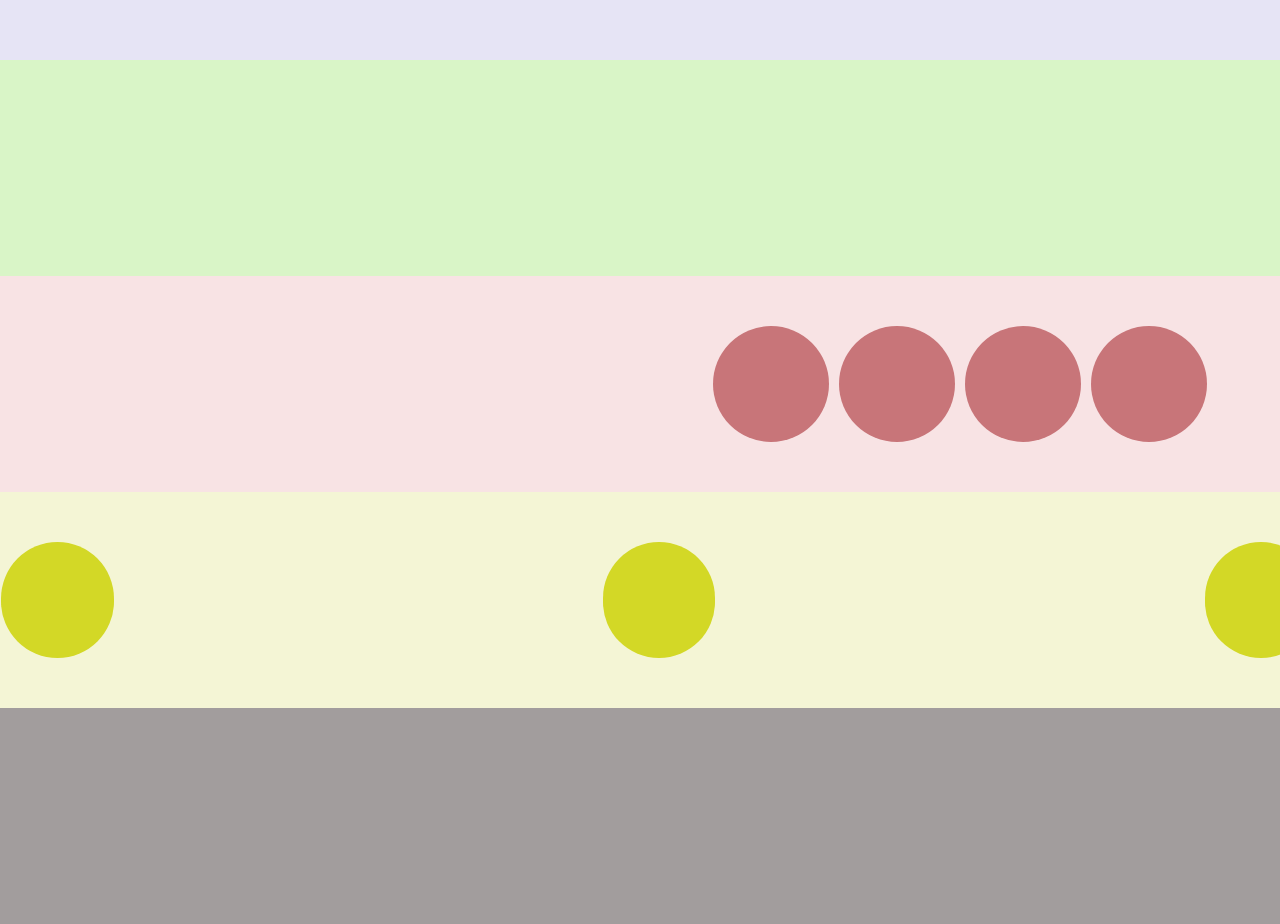
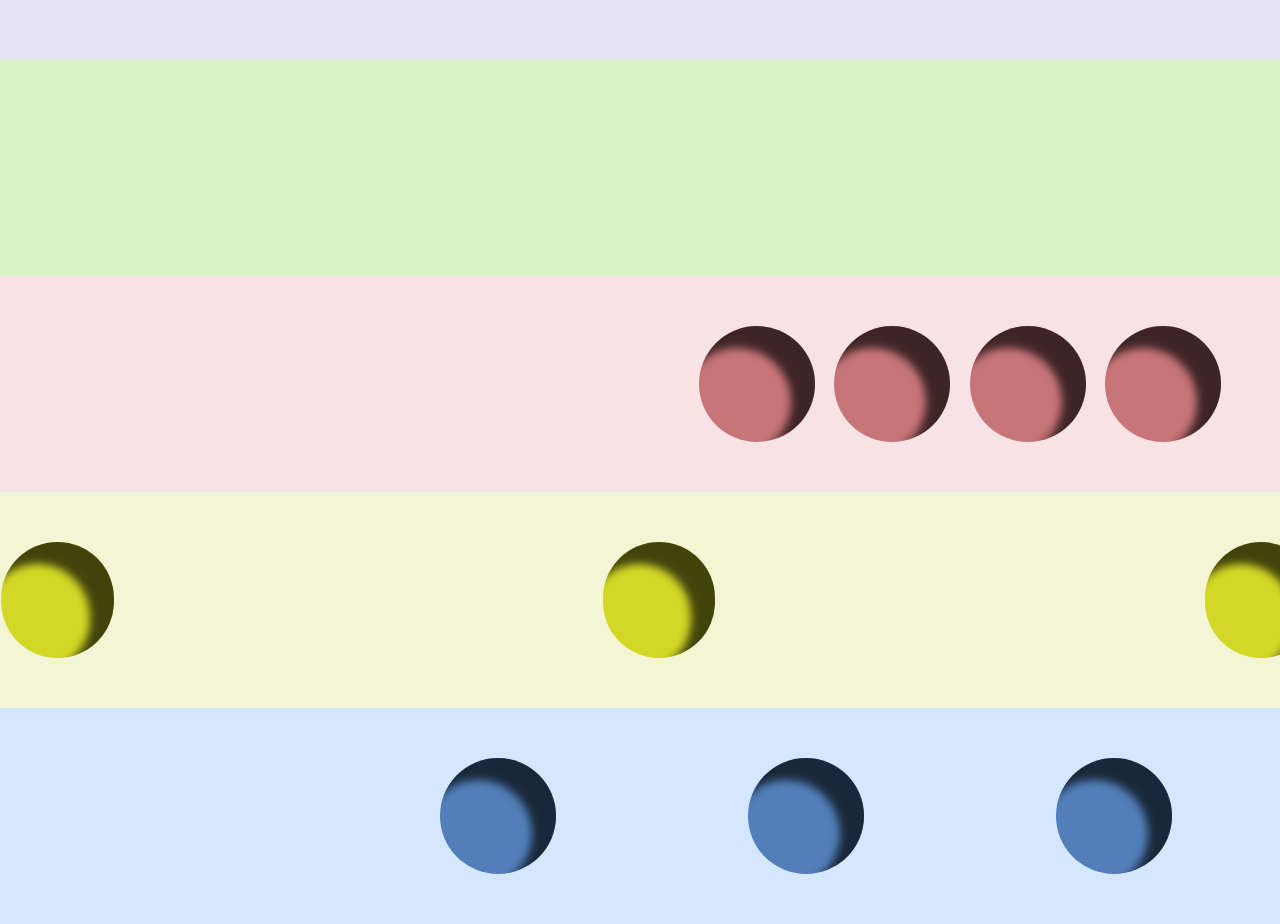
Before and after one commit to Dilansty/FlexDisplay, a plain HTML site: page index.html in a window 1280 px wide. Shown: the part 156-1080 px from the top of the page. Drawn offline with Linux system fonts and the light colour scheme.

Commit message:
linha 5 e ultima

```diff
--- a/index.html
+++ b/index.html
@@ -35,6 +35,12 @@
                 <div class="formas Bolas4 L4C3"></div>
                 <div class="formas Bolas4 L4C4"></div>
             </div>
+            <div class="linhas Linha5">
+                <div class="formas Bolas5 L5C1"></div>
+                <div class="formas Bolas5 L5C2"></div>
+                <div class="formas Bolas5 L5C3"></div>
+                <div class="formas Bolas5 L5C4"></div>
+            </div>
         </div>
     </main>
 
--- a/style.css
+++ b/style.css
@@ -33,24 +33,25 @@ main {
     height: 116px;
     width: 116px;
     border-radius: 1000px;
+     box-shadow: inset -20px 18px 8px 4px #000000b0;
 }
 
 .Linha1 {
-    gap: 10px;
+    gap: 1%;
     align-items: end;
     justify-content: end;
     background-color: #e6e4f5;
 }
 
 .Linha2 {
-    gap: 10px;
+    gap: 1%;
     align-items: center;
     justify-content: end;
     background-color: #d9f5c7;
 }
 
 .Linha3 {
-    gap: 10px;
+    gap: 1%;
     align-items: center;
     justify-content: center;
     background-color: #f8e3e4;
@@ -61,6 +62,13 @@ main {
     align-items: center;
     justify-content: center;
     background-color: #f4f5d5;
+
+}
+.Linha5 {
+    gap: 10%;
+    align-items: center;
+    justify-content: center;
+    background-color: #d5e7ff;
 
 }
 
@@ -79,3 +87,6 @@ main {
 .Bolas4 {
     background-color: #d3d826;
 }
+.Bolas5 {
+    background-color: #527fba;
+}
```
